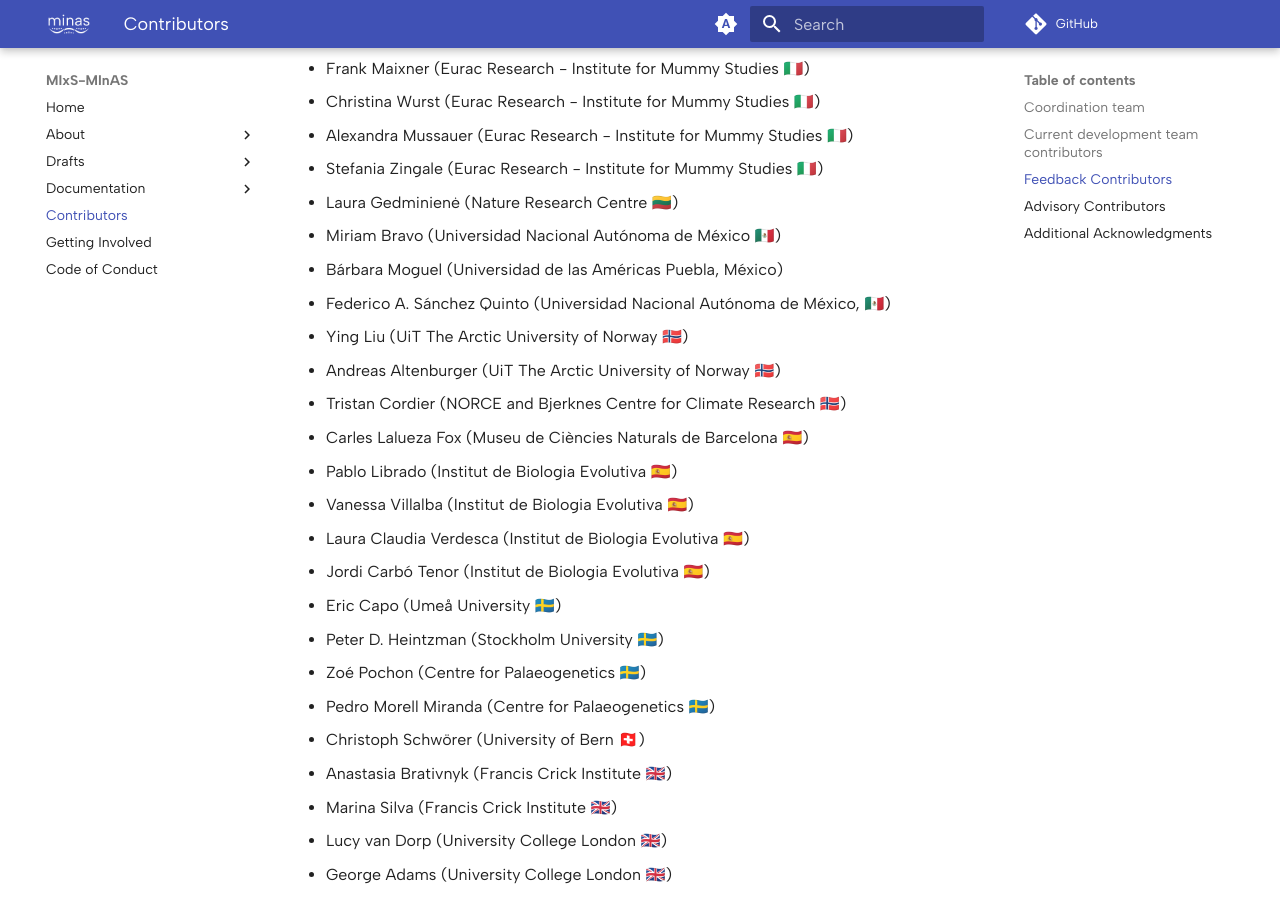
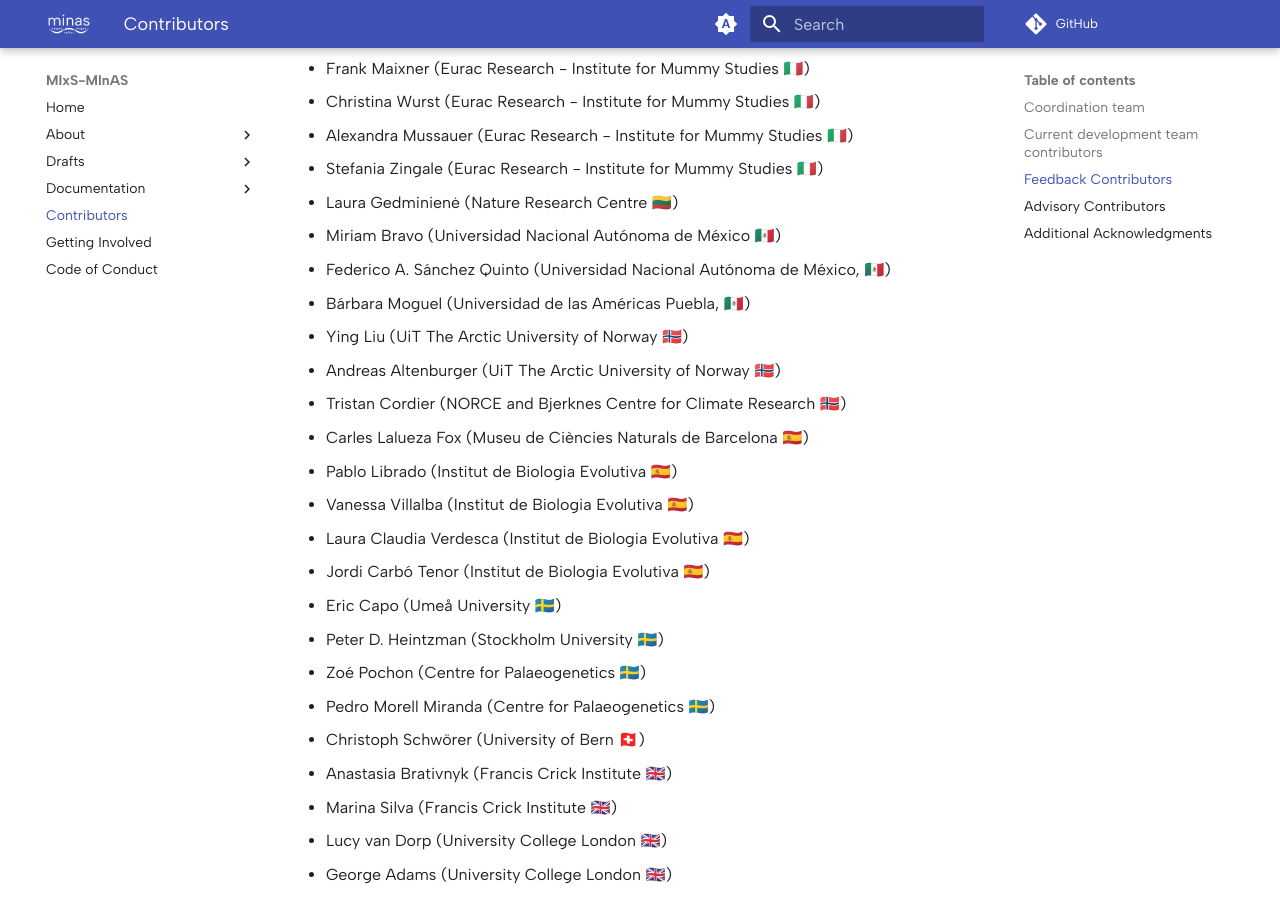
Before and after one commit to MIxS-MInAS/MIxS-MInAS.github.io, an MkDocs documentation site: the page built from docs/contributors.md, in a window 1280 px wide and 900 px high, scrolled down 3019 px. Built offline with MkDocs 1.6.1 and Material for MkDocs 9.7.7, drawn with Linux system fonts in a browser that asks for light colours; comment, search, counter and statistics services are not loaded.

Commit message:
Fix barbara flag!

```diff
--- a/docs/contributors.md
+++ b/docs/contributors.md
@@ -93,8 +93,8 @@ Previously:
 - Stefania Zingale (Eurac Research - Institute for Mummy Studies 🇮🇹)
 - Laura Gedminienė (Nature Research Centre 🇱🇹)
 - Miriam Bravo (Universidad Nacional Autónoma de México 🇲🇽)
-- Bárbara Moguel (Universidad de las Américas Puebla, México)
 - Federico A. Sánchez Quinto (Universidad Nacional Autónoma de México, 🇲🇽)
+- Bárbara Moguel (Universidad de las Américas Puebla, 🇲🇽)
 - Ying Liu (UiT The Arctic University of Norway 🇳🇴)
 - Andreas Altenburger (UiT The Arctic University of Norway 🇳🇴)
 - Tristan Cordier (NORCE and Bjerknes Centre for Climate Research 🇳🇴)
```
